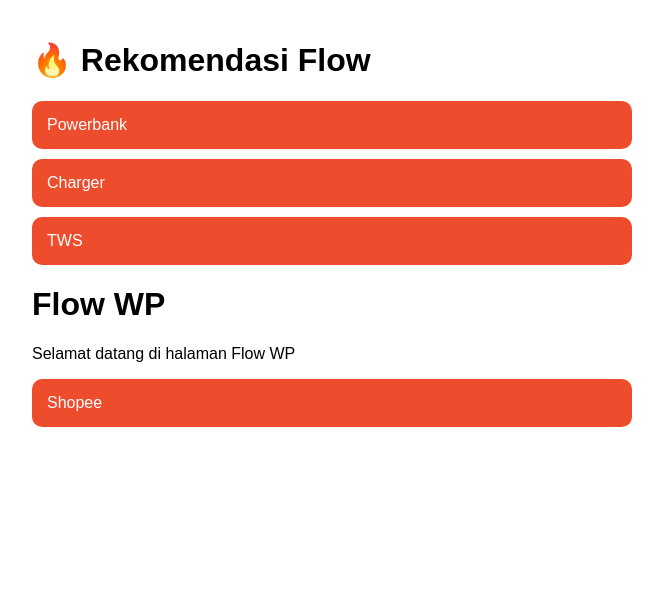
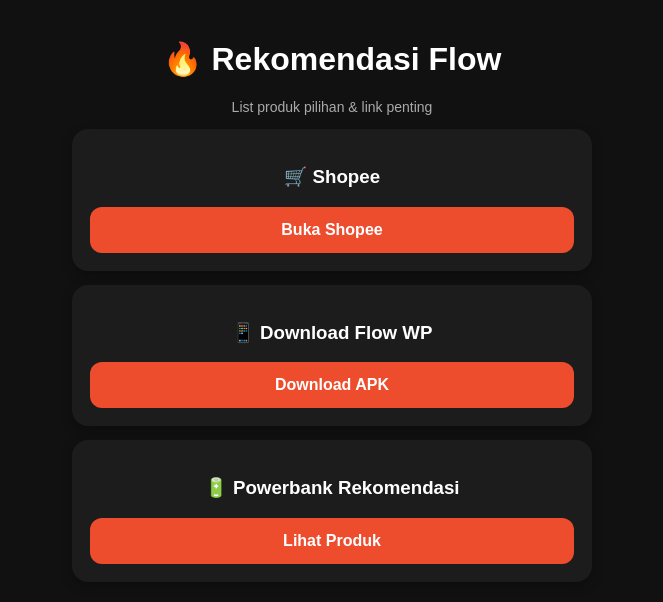
Before and after one commit to oveflow69/shp, a plain HTML site: page index.html in a window 1280 px wide. Shown: the whole page, without its empty margins (308-971 px from the left). Drawn offline with Linux system fonts and the light colour scheme.

Commit message:
Update index.html

```diff
--- a/index.html
+++ b/index.html
@@ -1,47 +1,68 @@
 <!DOCTYPE html>
-<html>
+<html lang="id">
 <head>
 <meta charset="UTF-8">
-<title>Shopee Flow</title>
+<meta name="viewport" content="width=device-width, initial-scale=1.0">
+<title>Rekomendasi Flow</title>
 <style>
 body{
-    font-family:Arial;
-    max-width:600px;
-    margin:auto;
+    margin:0;
+    font-family:Arial, sans-serif;
+    background:#111;
+    color:white;
     padding:20px;
 }
-a{
+.container{
+    max-width:520px;
+    margin:auto;
+    text-align:center;
+}
+h1{
+    margin-top:20px;
+}
+.card{
+    background:#1c1c1c;
+    border-radius:16px;
+    padding:18px;
+    margin:14px 0;
+    box-shadow:0 4px 12px rgba(0,0,0,.3);
+}
+.card a{
     display:block;
-    margin:10px 0;
-    padding:15px;
     background:#ee4d2d;
     color:white;
+    padding:14px;
+    border-radius:12px;
     text-decoration:none;
-    border-radius:10px;
+    font-weight:bold;
+}
+.small{
+    color:#aaa;
+    font-size:14px;
 }
 </style>
 </head>
 <body>
 
-<h1>🔥 Rekomendasi Flow</h1>
+<div class="container">
+    <h1>🔥 Rekomendasi Flow</h1>
+    <p class="small">List produk pilihan & link penting</p>
 
-<a href="https://shopee.co.id">Powerbank</a>
-<a href="https://shopee.co.id">Charger</a>
-<a href="https://shopee.co.id">TWS</a>
+    <div class="card">
+        <h3>🛒 Shopee</h3>
+        <a href="https://shopee.co.id">Buka Shopee</a>
+    </div>
 
-</body>
-</html><!DOCTYPE html>
-<html>
-<head>
-<title>Flow WP</title>
-</head>
-<body>
+    <div class="card">
+        <h3>📱 Download Flow WP</h3>
+        <a href="#">Download APK</a>
+    </div>
 
-<h1>Flow WP</h1>
-
-<p>Selamat datang di halaman Flow WP</p>
-
-<a href="https://shopee.co.id">Shopee</a>
+    <div class="card">
+        <h3>🔋 Powerbank Rekomendasi</h3>
+        <a href="#">Lihat Produk</a>
+    </div>
+</div>
 
 </body>
 </html>
```
